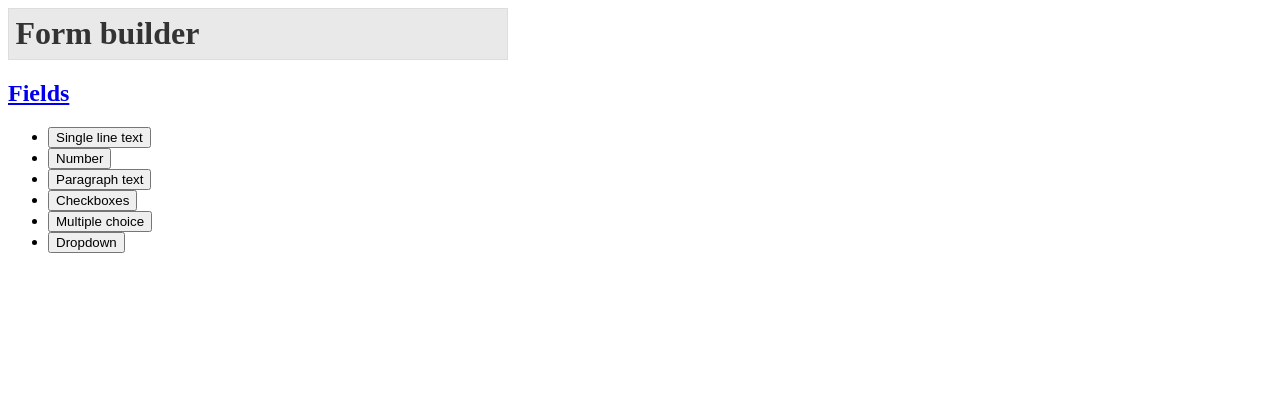
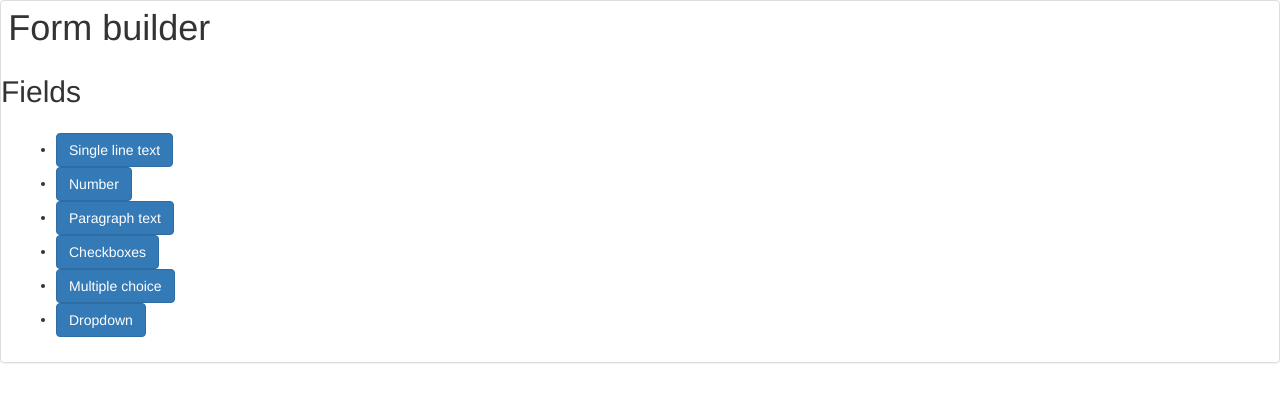
Before and after one commit to vn-ajith/laravel_testing, a PHP site: page /render_form_creator.blade.php in a window 1280 px wide. Shown: the top 402 px of the page. Run offline with PHP 8.4, Linux system fonts and the light colour scheme; some libraries are stand-ins or nearby versions.

Commit message:
save form logic:partial

```diff
--- a/app/views/Forms/render_form_creator.blade.php
+++ b/app/views/Forms/render_form_creator.blade.php
@@ -2,20 +2,24 @@
 <html lang="en">
 <head>
   <meta charset="utf-8">
-  <title>jQuery UI Droppable - Shopping Cart Demo</title>
-  <link rel="stylesheet" href="//code.jquery.com/ui/1.10.4/themes/smoothness/jquery-ui.css">
+  <title>Form builder</title>
   <script src="//code.jquery.com/jquery-1.9.1.js"></script>
   <script src="//code.jquery.com/ui/1.10.4/jquery-ui.js"></script>
-  <link rel="stylesheet" href="/resources/demos/style.css">
+  <link rel="stylesheet" href="//netdna.bootstrapcdn.com/bootstrap/3.1.1/css/bootstrap.min.css">
+	<script src="//netdna.bootstrapcdn.com/bootstrap/3.1.1/js/bootstrap.min.js"></script>
+
+
   <style>
   h1 { padding: .2em; margin: 0; }
-  #products { float:left; width: 500px; margin-right: 2em; }
-  #cart { width: 200px; float: left; margin-top: 1em; }
-  /* style the list to maximize the droppable hitarea */
-  #cart ol { margin: 0; padding: 1em 0 1em 3em; }
+	#forms_builder ul { float:left;}
+
+
+
+
   </style>
   <script>
   $(function() {
+	var json = "";
 	var SLT_num = 1;
 	var NUM_num = 1;
 	var PARAGH_num = 1;
@@ -53,11 +57,16 @@
 	$('#SLT').click(function(){
 		var str = "<label for='SLT_"+SLT_num+"' name='SLT_"+SLT_num+"_label'>Untitled</label><br>";
 		str = str+ "<input type='text' name='SLT_"+SLT_num+"' id ='SLT_"+SLT_num+"' >";
-		str = str+ "<img src='assets/images/settings.png' id='clicked'><br>"
-
+		str = str+ "<button class='btn btn-success btn-sm' data-toggle='modal' data-target='#myModal'>  Settings</button><br>";
 		SLT_num++;
 		$( "#form_holder" ).append( str );
 	});
+	 $( "body" ).on( "click", "#clicked", function() {
+
+		//('#myModal').modal('toggle');
+		alert('hi');
+
+		});
 	$('#NUM').click(function(){
 		var str = "<label for='NUM_"+NUM_num+"' name='NUM_"+NUM_num+"_label'>Untitled</label><br>";
 		str = str+ "<input type='text' name='NUM_"+NUM_num+"'><br>";
@@ -95,35 +104,109 @@
 // 	});
 	//$('#clicked').click(function(){alert('hi')});
 
-	$( "#clicked" ).on( "click", function() {
-		alert('hi');
 
-   });
 });
   </script>
 </head>
 <body>
 
-<div id="products">
-  <h1 class="ui-widget-header">Form builder</h1>
-  <div id="catalog">
-    <h2><a href="#">Fields</a></h2>
-    <div>
+<div id="form_builder" class="panel panel-default">
+  <h1 class="">Form builder</h1>
+
+    <h2>Fields</h2>
+    <div class="panel-body">
       <ul>
-        <li ><input type="button" id = "SLT" value="Single line text"></li>
-        <li ><input type="button" id = "NUM" value="Number"></li>
-        <li ><input type="button" id = "PARAGH" value="Paragraph text"></li>
-	<li ><input type="button" id = "CHECK" value="Checkboxes"></li>
-	<li ><input type="button" id = "MCHOICE" value="Multiple choice"></li>
-	<li ><input type="button" id = "DROPDN" value="Dropdown"></li>
+        <li ><input type="button" id = "SLT" value="Single line text" class="btn btn-primary"></li>
+        <li ><input type="button" id = "NUM" value="Number" class="btn btn-primary"></li>
+        <li ><input type="button" id = "PARAGH" value="Paragraph text" class="btn btn-primary"></li>
+	<li ><input type="button" id = "CHECK" value="Checkboxes" class="btn btn-primary"></li>
+	<li ><input type="button" id = "MCHOICE" value="Multiple choice" class="btn btn-primary"></li>
+	<li ><input type="button" id = "DROPDN" value="Dropdown" class="btn btn-primary"></li>
       </ul>
     </div>
 
-     </div>
+
+
 </div>
+<div id="form_holder">
+
+</div>
+
+
+<!-- Modal for setting  -->
+<div class="modal fade" id="myModal" tabindex="-1" role="dialog" aria-labelledby="myModalLabel" aria-hidden="true">
+  <div class="modal-dialog">
+    <div class="modal-content">
+      <div class="modal-header">
+        <button type="button" class="close" data-dismiss="modal" aria-hidden="true">&times;</button>
+        <h4 class="modal-title" id="myModalLabel">Field settings</h4>
+      </div>
+      <div class="modal-body">
+        ...
+
+
+
+	<div id="settings">
+  <div class="form-group">
+    <label for="label">Label </label>
+    <input type="text" class="form-control" id="label" placeholder="Enter label">
+  </div>
+
+  <div class="form-group">
+    <label for="default_value">Password</label>
+    <input type="text" class="form-control" id="default_value" placeholder="Enter default value">
+  </div>
+
+  <div class="form-group">
+    <label for="css_class_name">CSS class name</label>
+    <input type="text" class="form-control" id="css_class_name" placeholder="Enter css class name">
+  </div>
+
+  <div class="form-group">
+    <label for="field_size">Field size</label>
+    <select id="field_size">
+	<option value="small">Small</option>
+	<option value="medium">Medium</option>
+	<option value="large">Large</option>
+	</select>
+  </div>
+	<div class="form-group">
+    <label for="req_field">Required field</label>
+
+	<select id="req_field">
+	<option value="1">YES</option>
+	<option value="0">NO</option>
+
+	</select>
+  </div>
+
+</div>
+
+
+
+
+
+
+
+
+
+
+      </div>
+      <div class="modal-footer">
+        <button type="button" class="btn btn-default" data-dismiss="modal">Close</button>
+        <button type="button" class="btn btn-primary">Save changes</button>
+      </div>
+    </div>
+  </div>
+</div>
+
+
+<!-- End of settings for modal -->
+
+
+
+
 <!--  <img src="{{asset('assets/images/fanssignupsplash.png')}}"> -->
-<div id="form_holder" style="float:left">
-</div>
  <br>
 <!-- <input type="button" id="send_json" value="Send json" > -->
 </body>
```
Also changed, not shown: 1 other file.
